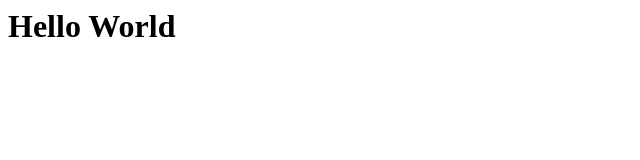
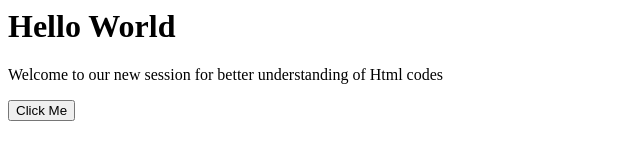
Before and after one commit to JNGAHEMELWA/BBICT3-IT-PROJECT, a plain HTML site: page index.html in a window 1280 px wide. Shown: the whole page, without its empty margins (0-640 px from the left). Drawn offline with Linux system fonts and the light colour scheme.

Commit message:
Update index.html

```diff
--- a/index.html
+++ b/index.html
@@ -2,7 +2,14 @@
   <head>
     <title>BBICT 3 PROJECT</title>
   </head>
+
   <body>
     <h1>Hello World</h1>
+    <p>
+    Welcome to our new session for better understanding of Html codes
+    </p>
+    <button click="alert('You clicked the button')"> Click Me</button>
+
+    </Button>
   </body>
 </html>
```
